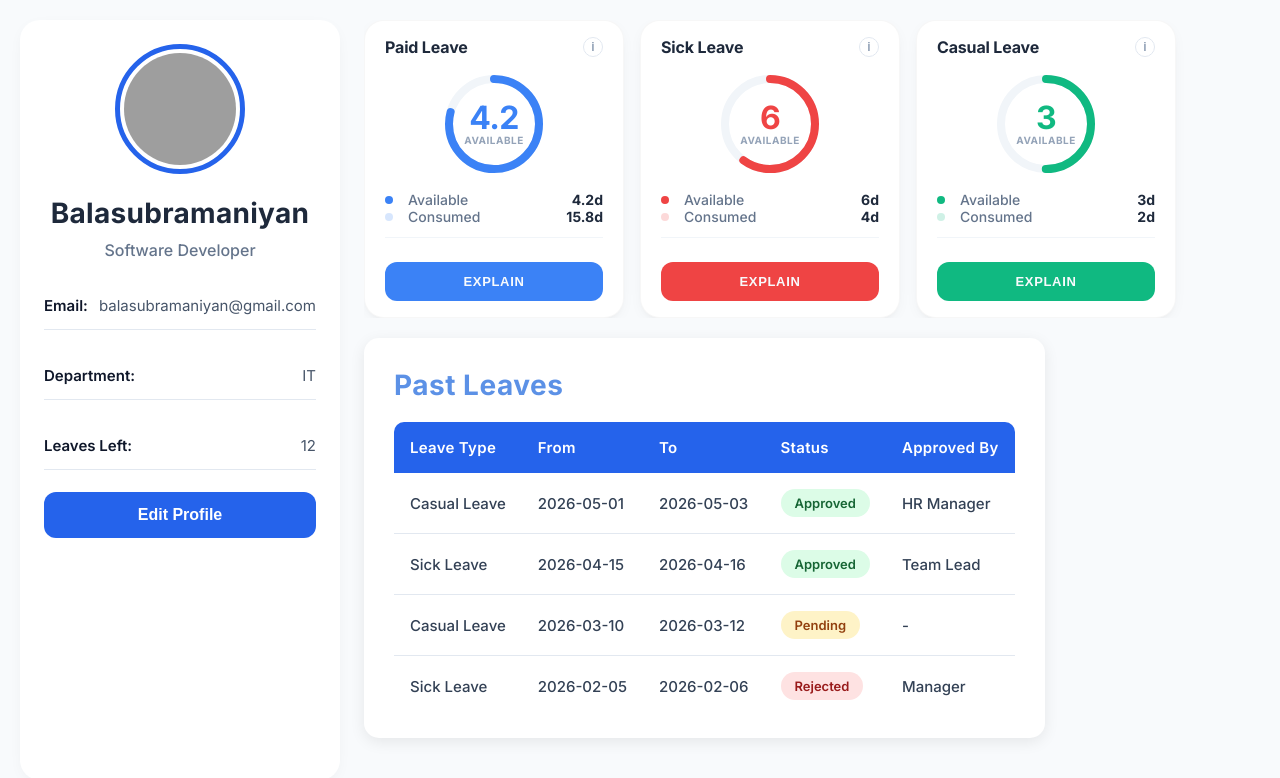
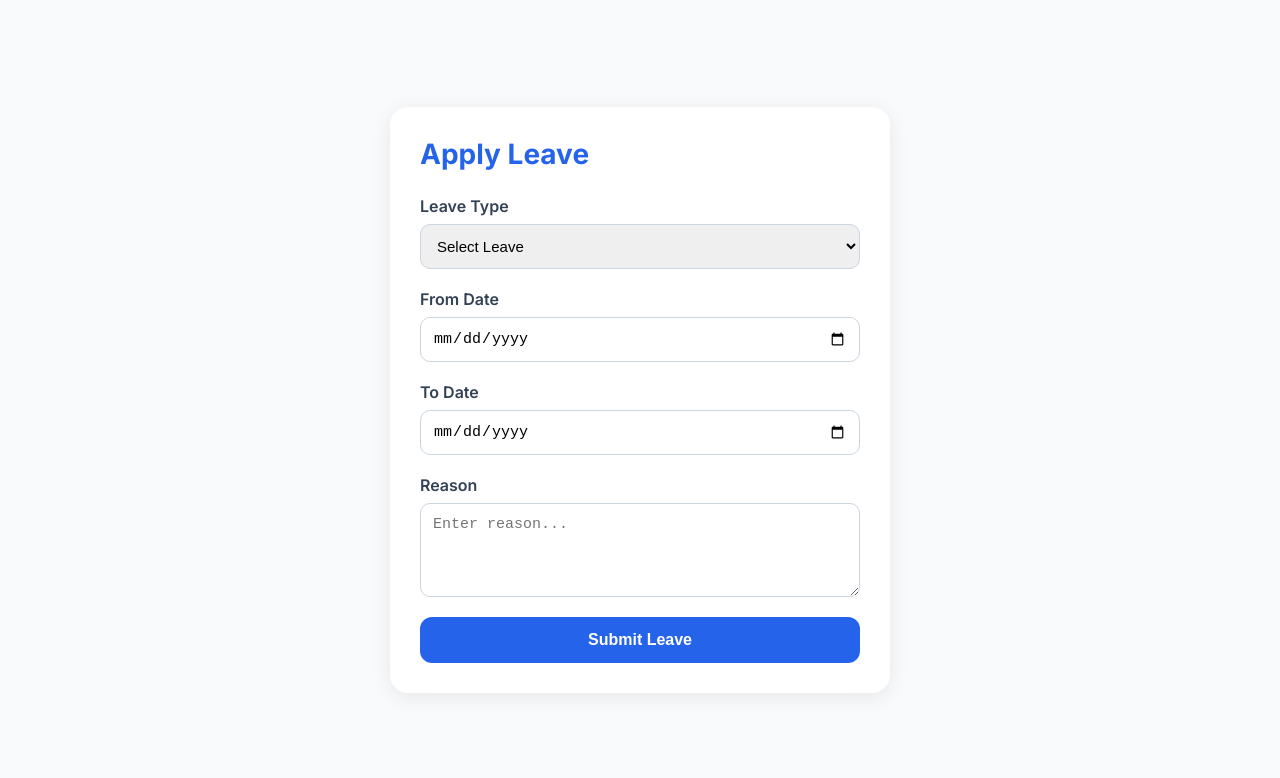
Before and after one commit to bala-119/leave-management, a React (Vite) app in the folder Leave Management/: page /applyleave in a window 1280 px wide. Shown: the top 778 px of the page. Built offline with nearby package versions, Linux system fonts and the light colour scheme; grey boxes are pictures that could not be loaded.

Commit message:
apply leave component

```diff
--- a/Leave Management/src/App.css
+++ b/Leave Management/src/App.css
@@ -6,24 +6,20 @@
 
 body {
   background: #f8fafc;
-
-  overflow: hidden;
 }
 
-/* Main Dashboard */
+/* Main Layout */
 .dashboard {
   display: flex;
 
   gap: 24px;
 
-  padding: 20px;
+  padding: 24px;
 
-  height: 100vh;
-
-  overflow: hidden;
+  align-items: flex-start;
 }
 
-/* Right Side */
+/* Right Section */
 .right-section {
   flex: 1;
 
@@ -31,20 +27,83 @@ body {
 
   flex-direction: column;
 
-  gap: 20px;
-
-  height: 100%;
+  gap: 24px;
 }
 
-/* Leave Cards */
+/* Leave Cards Row */
 .leave-cards {
   display: flex;
 
-  gap: 16px;
+  gap: 60px;
+  margin-left: 20px;
 
-  flex-wrap: nowrap;
+  flex-wrap: wrap;
+}
 
-  overflow-x: auto;
+.button-container {
+  display: flex;
 
-  min-height: 180px;
+  justify-content: flex-end;
 }
+
+.apply-btn {
+  padding: 12px 24px;
+
+  border: none;
+
+  border-radius: 10px;
+
+  background: #2563eb;
+
+  color: white;
+
+  font-size: 15px;
+
+  font-weight: 600;
+
+  cursor: pointer;
+
+  transition: 0.3s;
+}
+
+.apply-btn:hover {
+  background: #1d4ed8;
+
+  transform: translateY(-2px);
+}
+
+.left-section {
+  display: flex;
+
+  flex-direction: column;
+
+  gap: 20px;
+}
+
+.apply-btn {
+  width: 350px;
+
+  padding: 14px;
+
+  border: none;
+
+  border-radius: 12px;
+
+  background: #2563eb;
+
+  color: white;
+
+  font-size: 16px;
+
+  font-weight: 600;
+
+  cursor: pointer;
+
+  transition: 0.3s;
+}
+
+.apply-btn:hover {
+  background: #1d4ed8;
+
+  transform: translateY(-2px);
+}
--- a/Leave Management/src/App.jsx
+++ b/Leave Management/src/App.jsx
@@ -3,9 +3,11 @@ import './App.css'
 import UserProfile from './components/UserProfile'
 import LeaveBalance from './components/LeaveBalance'
 import PastLeaves from './components/PastLeave'
-
-function App() {
-
+import ApplyLeave from './components/ApplyLeave'
+import { useNavigate } from "react-router-dom";
+import { Routes,Route } from 'react-router-dom'
+function Dashboard() {
+const navigate = useNavigate();
   const leaveData = [
     {
       type: "Paid Leave",
@@ -44,12 +46,19 @@ function App() {
     <div className="dashboard">
 
   {/* Left Side */}
+  <div className="left-section">
+
     <UserProfile />
+
+    <button className="apply-btn"onClick={() => navigate("/applyleave")}>
+      Apply Leave
+    </button>
+
+  </div>
 
   {/* Right Side */}
   <div className="right-section">
 
-        {/* Leave Cards */}
     <div className="leave-cards">
 
       {leaveData.map((leave, index) => (
@@ -68,12 +77,23 @@ function App() {
 
     </div>
 
-        {/* Table Below Cards */}
     <PastLeaves />
 
   </div>
 
 </div>
+
+  );
+}
+function App() {
+  return (
+    <Routes>
+
+      <Route path="/" element={<Dashboard />} />
+
+      <Route path="/applyleave" element={<ApplyLeave />} />
+
+    </Routes>
   );
 }
 
--- /dev/null
+++ b/Leave Management/src/components/ApplyLeave.css
@@ -0,0 +1,107 @@
+/* src/components/ApplyLeave.css */
+
+@import url('https://fonts.googleapis.com/css2?family=Inter:wght@400;500;600&display=swap');
+
+.apply-container {
+  width: 500px;
+
+  background: white;
+
+  padding: 30px;
+
+  border-radius: 18px;
+
+  box-shadow: 0 4px 20px rgba(0,0,0,0.08);
+
+  font-family: 'Inter', sans-serif;
+}
+
+.apply-container h2 {
+  margin-bottom: 25px;
+
+  color: #2563eb;
+
+  font-size: 28px;
+
+  font-weight: 700;
+}
+
+.form-group {
+  display: flex;
+
+  flex-direction: column;
+
+  margin-bottom: 20px;
+}
+
+.form-group label {
+  margin-bottom: 8px;
+
+  font-weight: 600;
+
+  color: #334155;
+}
+
+.form-group input,
+.form-group select,
+.form-group textarea {
+  padding: 12px;
+
+  border: 1px solid #cbd5e1;
+
+  border-radius: 10px;
+
+  font-size: 15px;
+
+  outline: none;
+
+  transition: 0.3s;
+}
+
+.form-group input:focus,
+.form-group select:focus,
+.form-group textarea:focus {
+  border-color: #2563eb;
+
+  box-shadow: 0 0 0 3px rgba(37,99,235,0.1);
+}
+
+.apply-container button {
+  width: 100%;
+
+  padding: 14px;
+
+  border: none;
+
+  border-radius: 12px;
+
+  background: #2563eb;
+
+  color: white;
+
+  font-size: 16px;
+
+  font-weight: 600;
+
+  cursor: pointer;
+
+  transition: 0.3s;
+}
+
+.apply-container button:hover {
+  background: #1d4ed8;
+}
+
+.apply-page {
+  min-height: 100vh;
+
+  display: flex;
+
+  justify-content: center;
+
+  align-items: center;
+
+  background: #f8fafc;
+
+  padding: 20px;
+}
--- /dev/null
+++ b/Leave Management/src/components/ApplyLeave.jsx
@@ -0,0 +1,104 @@
+import { useState } from "react";
+import { useNavigate } from "react-router-dom";
+import "./ApplyLeave.css";
+
+function ApplyLeave() {
+
+  const navigate = useNavigate();
+
+  const [formData, setFormData] = useState({
+    leaveType: "",
+    fromDate: "",
+    toDate: "",
+    reason: ""
+  });
+
+  function handleChange(e) {
+    setFormData({
+      ...formData,
+      [e.target.name]: e.target.value
+    });
+  }
+
+  function handleSubmit(e) {
+    e.preventDefault();
+
+    console.log(formData);
+
+    alert("Leave Applied Successfully");
+
+    // navigate back to dashboard
+    navigate("/");
+  }
+
+  return (
+    <div className="apply-page">
+
+      <div className="apply-container">
+
+        <h2>Apply Leave</h2>
+
+        <form onSubmit={handleSubmit}>
+
+          <div className="form-group">
+            <label>Leave Type</label>
+            <select
+              name="leaveType"
+              value={formData.leaveType}
+              onChange={handleChange}
+              required
+            >
+              <option value="">Select Leave</option>
+              <option value="Casual Leave">Casual Leave</option>
+              <option value="Sick Leave">Sick Leave</option>
+              <option value="Paid Leave">Paid Leave</option>
+            </select>
+          </div>
+
+          <div className="form-group">
+            <label>From Date</label>
+            <input
+              type="date"
+              name="fromDate"
+              value={formData.fromDate}
+              onChange={handleChange}
+              required
+            />
+          </div>
+
+          <div className="form-group">
+            <label>To Date</label>
+            <input
+              type="date"
+              name="toDate"
+              value={formData.toDate}
+              onChange={handleChange}
+              required
+            />
+          </div>
+
+          <div className="form-group">
+            <label>Reason</label>
+            <textarea
+              name="reason"
+              rows="4"
+              placeholder="Enter reason..."
+              value={formData.reason}
+              onChange={handleChange}
+              required
+            />
+          </div>
+
+          <button type="submit">
+            Submit Leave
+          </button>
+
+        </form>
+
+      </div>
+
+    </div>
+  );
+}
+
+export default ApplyLeave;
--- a/Leave Management/src/components/LeaveBalance.css
+++ b/Leave Management/src/components/LeaveBalance.css
@@ -1,6 +1,6 @@
 .leave-card {
-  width: 260px;
-  padding: 16px 20px;
+  width: 300px;
+  padding: 16px 60px;
   background: #ffffff;
   border-radius: 20px;
   text-align: center;
--- a/Leave Management/src/components/PastLeaves.css
+++ b/Leave Management/src/components/PastLeaves.css
@@ -12,7 +12,8 @@
 
   width:fit-content;
 
-  height: 400px;
+  height: 350px;
+  width: 100%;
 
   display: flex;
   flex-direction: column;
@@ -26,7 +27,7 @@
 
   color: #5c91e6;
 
-  font-size: 28px;
+  font-size: 22px;
 
   font-weight: 700;
 
@@ -50,7 +51,7 @@
 
   border-collapse: collapse;
 
-  font-size: 15px;
+  font-size: 14px;
 }
 
 /* Sticky Header */
@@ -71,7 +72,7 @@
 
   text-align: left;
 
-  font-size: 15px;
+  font-size: 16px;
 
   font-weight: 600;
 
@@ -79,7 +80,7 @@
 }
 
 .leave-table td {
-  padding: 16px;
+  padding: 12px;
 
   border-bottom: 1px solid #e2e8f0;
 
@@ -100,7 +101,7 @@
 
   border-radius: 20px;
 
-  font-size: 13px;
+  font-size: 12px;
 
   font-weight: 600;
 
```
Lines whose indentation alone changed are shown as unchanged.
